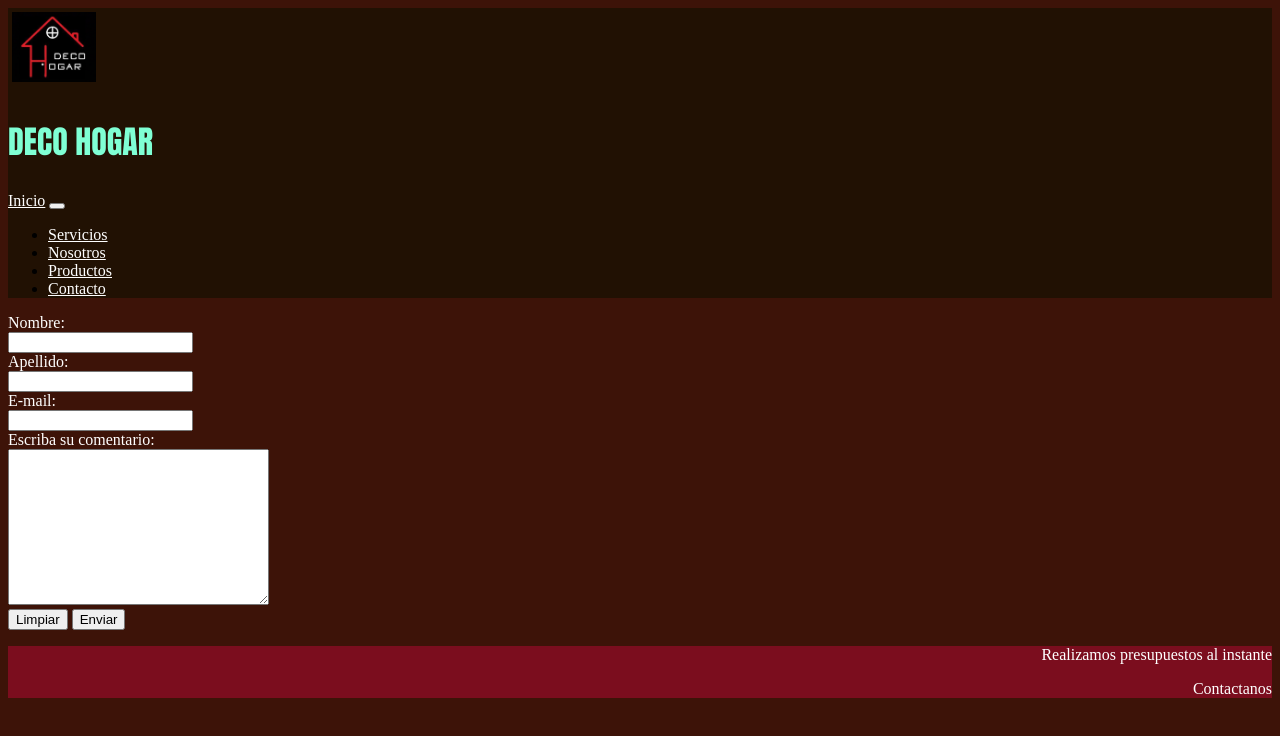
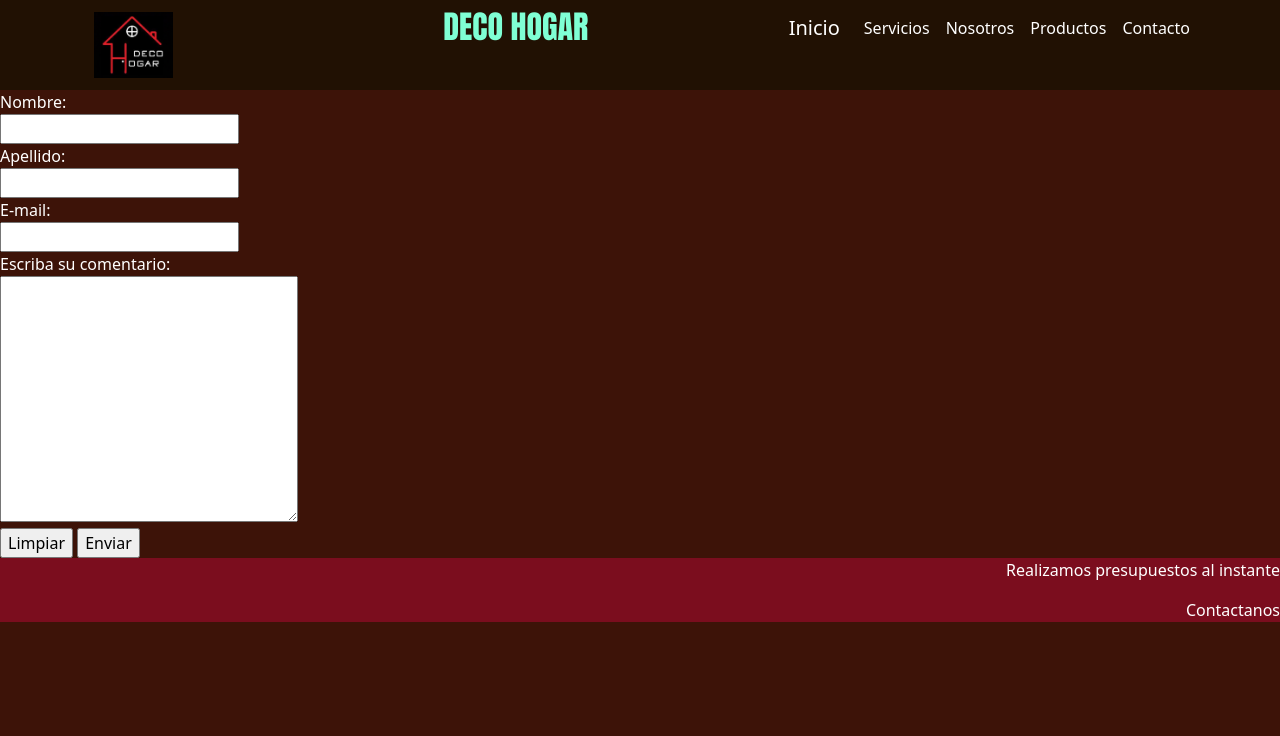
Before and after one commit to dijazvic/proyecto_aberturas, a website: page contacto/contacto.html in a window 1280 px wide. Drawn offline with nearby package versions, Linux system fonts and the light colour scheme.

Commit message:
Se agrego boostrap a todas las paginas

```diff
--- a/contacto/contacto.html
+++ b/contacto/contacto.html
@@ -5,6 +5,7 @@
     <meta http-equiv="X-UA-Compatible" content="IE=edge">
     <meta name="viewport" content="width=device-width, initial-scale=1.0">
     <title>Contacto</title>
+    <link rel="stylesheet" href="../css/bootstrap.css">
     <link rel="stylesheet" href="../css/index.css">
 </head>
 <body>
@@ -69,5 +70,7 @@
         <span>Contactanos</span>
     </footer>
 
+    <script src="../js/bootstrap.bundle.js"></script>
+
 </body>
 </html>
```
Also changed, not shown: nosotros/nosotros.html (+3 -1 lines), productos/productos.html (+3 -0 lines), servicios/servicios.html (+1 -0 lines).
